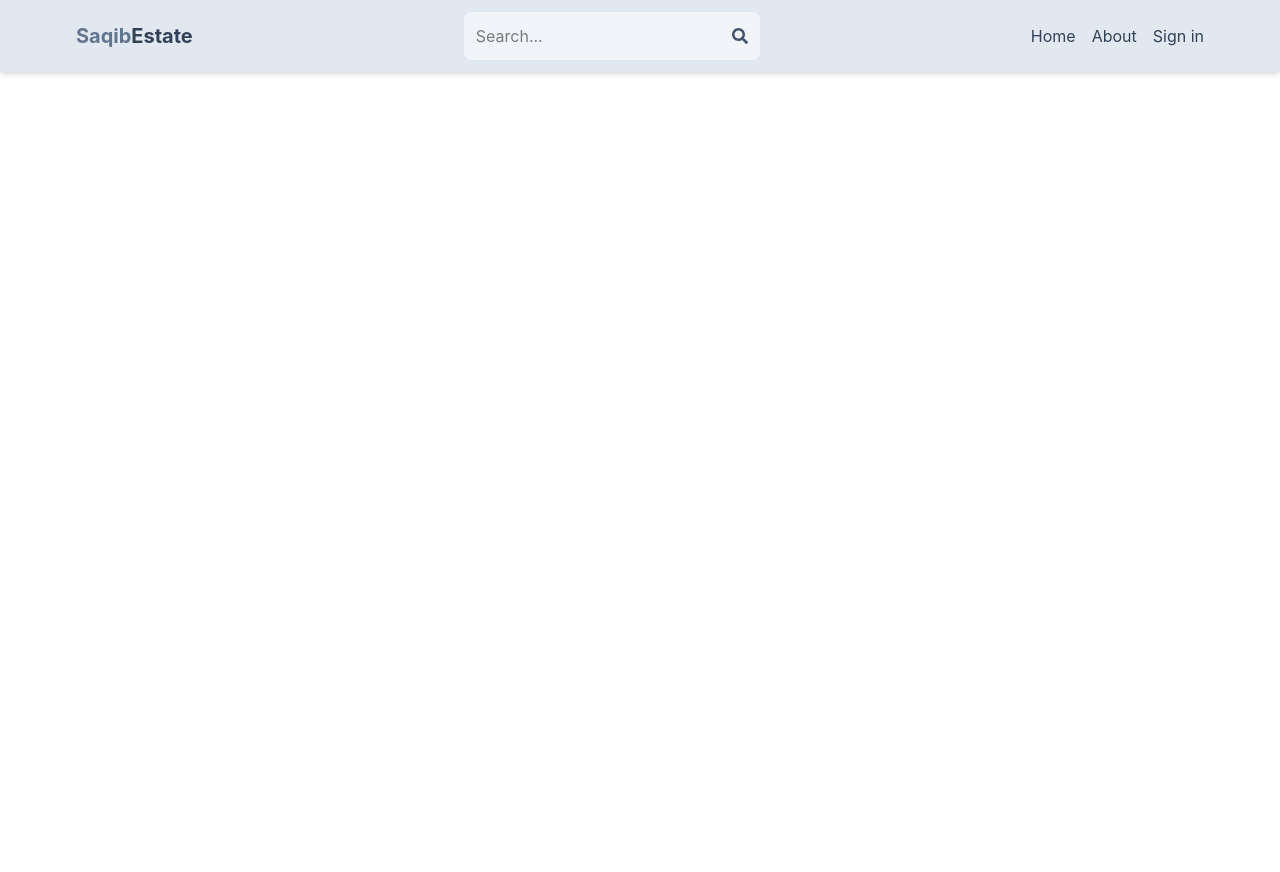
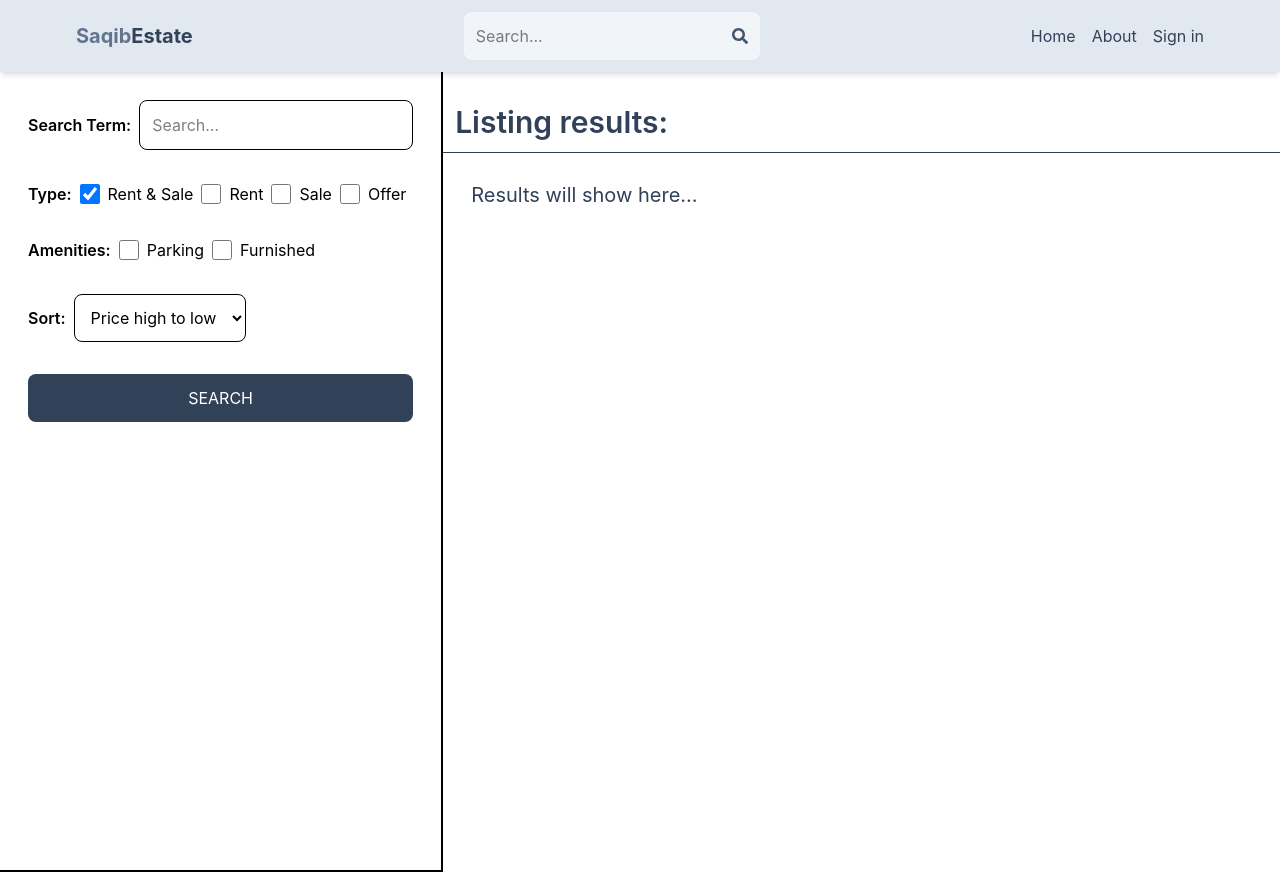
Before and after one commit to SaqibShafiq007/mern-estate, a React (Vite) app in the folder client/: page /search in a window 1280 px wide. Before the commit the page ends 800 px from the top, so only its background shows below. Built offline with nearby package versions, Linux system fonts and the light colour scheme; no server answers.

Commit message:
create Search page ui and events

```diff
--- a/client/src/App.jsx
+++ b/client/src/App.jsx
@@ -11,6 +11,7 @@ import PrivateRoute from './components/PrivateRoute';
 import CreateListing from './pages/CreateListing';
 import UpdateListing from './pages/updateListing';
 import Listing from './pages/Listing';
+import Search from './pages/Search';
 
 export default function App() {
   return (
@@ -22,6 +23,7 @@ export default function App() {
         <Route path='/sign-up' element={<SignUp />} />
         <Route path='/about' element={<About />} />
         <Route path='/listing/:id' element={<Listing />} />
+        <Route path='/search' element={<Search />} />
 
         <Route element={<PrivateRoute />}>
           <Route path='/profile' element={<Profile />} />
--- /dev/null
+++ b/client/src/Pages/Search.jsx
@@ -0,0 +1,199 @@
+import { useState, useEffect } from 'react';
+import { useNavigate } from 'react-router-dom';
+
+export default function Search() {
+  const [loading, setLoading] = useState(false);
+  const [listings, setListings] = useState([]);
+  const [showMore, setShowMore] = useState(false);
+  const navigate = useNavigate();
+  const [sidebardata, setSidebardata] = useState({
+    searchTerm: '',
+    type: 'all',
+    parking: false,
+    furnished: false,
+    offer: false,
+    sort: 'created_at',
+    order: 'desc',
+  });
+
+  useEffect(() => {
+    const urlParams = new URLSearchParams(location.search);
+    const searchTermFromUrl = urlParams.get('searchTerm');
+    const typeFromUrl = urlParams.get('type');
+    const parkingFromUrl = urlParams.get('parking');
+    const furnishedFromUrl = urlParams.get('furnished');
+    const offerFromUrl = urlParams.get('offer');
+    const sortFromUrl = urlParams.get('sort');
+    const orderFromUrl = urlParams.get('order');
+
+    if (
+      searchTermFromUrl ||
+      typeFromUrl ||
+      parkingFromUrl ||
+      furnishedFromUrl ||
+      offerFromUrl ||
+      sortFromUrl ||
+      orderFromUrl
+    ) {
+      setSidebardata({
+        searchTerm: searchTermFromUrl || '',
+        type: typeFromUrl || 'all',
+        parking: parkingFromUrl === 'true' ? true : false,
+        furnished: furnishedFromUrl === 'true' ? true : false,
+        offer: offerFromUrl === 'true' ? true : false,
+        sort: sortFromUrl || 'created_at',
+        order: orderFromUrl || 'desc',
+      });
+    }
+
+    const fetchListings = async () => {
+      setLoading(true);
+      setShowMore(false);
+      const searchQuery = urlParams.toString();
+      const res = await fetch(`/api/listing/get?${searchQuery}`);
+      const data = await res.json();
+      if (data.length > 8) {
+        setShowMore(true);
+      } else {
+        setShowMore(false);
+      }
+      setListings(data);
+      setLoading(false);
+    };
+
+    fetchListings();
+  }, [location.search]);
+
+
+
+  const handleChange = (e) => {
+    // Handle type checkboxes (all, rent, sale)
+    if (
+      e.target.id === 'all' ||
+      e.target.id === 'rent' ||
+      e.target.id === 'sale'
+    ) {
+      setSidebardata({ ...sidebardata, type: e.target.id });
+    }
+
+    // Handle search text input
+    if (e.target.id === 'searchTerm') {
+      setSidebardata({ ...sidebardata, searchTerm: e.target.value });
+    }
+
+    // Handle parking, furnished, offer checkboxes
+    if (
+      e.target.id === 'parking' ||
+      e.target.id === 'furnished' ||
+      e.target.id === 'offer'
+    ) {
+      setSidebardata({
+        ...sidebardata,
+        [e.target.id]: e.target.checked || e.target.checked === 'true' ? true : false,
+      });
+    }
+
+    // Handle sort dropdown
+    if (e.target.id === 'sort_order') {
+      const sort = e.target.value.split('_')[0] || 'created_at';
+      const order = e.target.value.split('_')[1] || 'desc';
+      setSidebardata({ ...sidebardata, sort, order });
+    }
+  };
+
+  const handleSubmit = (e) => {
+    e.preventDefault();
+    const urlParams = new URLSearchParams();
+    urlParams.set('searchTerm', sidebardata.searchTerm);
+    urlParams.set('type', sidebardata.type);
+    urlParams.set('parking', sidebardata.parking);
+    urlParams.set('furnished', sidebardata.furnished);
+    urlParams.set('offer', sidebardata.offer);
+    urlParams.set('sort', sidebardata.sort);
+    urlParams.set('order', sidebardata.order);
+    const searchQuery = urlParams.toString();
+    navigate(`/search?${searchQuery}`);
+  };
+
+  return (
+    <div className='flex flex-col md:flex-row'>
+      {/* Sidebar / Filters */}
+      <div className='p-7 border-b-2 md:border-r-2 md:min-h-screen'>
+        <form onSubmit={handleSubmit} className='flex flex-col gap-8'>
+
+          {/* Search Term */}
+          <div className='flex items-center gap-2'>
+            <label className='whitespace-nowrap font-semibold'>Search Term:</label>
+            <input
+              type='text'
+              id='searchTerm'
+              placeholder='Search...'
+              className='border rounded-lg p-3 w-full'
+              value={sidebardata.searchTerm}
+              onChange={handleChange}
+            />
+          </div>
+
+          {/* Type */}
+          <div className='flex gap-2 flex-wrap items-center'>
+            <label className='font-semibold'>Type:</label>
+            <div className='flex gap-2'>
+              <input type='checkbox' id='all' className='w-5' onChange={handleChange} checked={sidebardata.type === 'all'} />
+              <span>Rent & Sale</span>
+            </div>
+            <div className='flex gap-2'>
+              <input type='checkbox' id='rent' className='w-5' onChange={handleChange} checked={sidebardata.type === 'rent'} />
+              <span>Rent</span>
+            </div>
+            <div className='flex gap-2'>
+              <input type='checkbox' id='sale' className='w-5' onChange={handleChange} checked={sidebardata.type === 'sale'} />
+              <span>Sale</span>
+            </div>
+            <div className='flex gap-2'>
+              <input type='checkbox' id='offer' className='w-5' onChange={handleChange} checked={sidebardata.offer} />
+              <span>Offer</span>
+            </div>
+          </div>
+
+          {/* Amenities */}
+          <div className='flex gap-2 flex-wrap items-center'>
+            <label className='font-semibold'>Amenities:</label>
+            <div className='flex gap-2'>
+              <input type='checkbox' id='parking' className='w-5' onChange={handleChange} checked={sidebardata.parking} />
+              <span>Parking</span>
+            </div>
+            <div className='flex gap-2'>
+              <input type='checkbox' id='furnished' className='w-5' onChange={handleChange} checked={sidebardata.furnished} />
+              <span>Furnished</span>
+            </div>
+          </div>
+
+          {/* Sort */}
+          <div className='flex items-center gap-2'>
+            <label className='font-semibold'>Sort:</label>
+            <select onChange={handleChange} defaultValue={'created_at_desc'} id='sort_order' className='border rounded-lg p-3'>
+              <option value='regularPrice_desc'>Price high to low</option>
+              <option value='regularPrice_asc'>Price low to high</option>
+              <option value='createdAt_desc'>Latest</option>
+              <option value='createdAt_asc'>Oldest</option>
+            </select>
+          </div>
+
+          <button className='bg-slate-700 text-white p-3 rounded-lg uppercase hover:opacity-95'>
+            Search
+          </button>
+        </form>
+      </div>
+
+      {/* Results */}
+      <div className='flex-1'>
+        <h1 className='text-3xl font-semibold border-b p-3 text-slate-700 mt-5'>
+          Listing results:
+        </h1>
+        <div className='p-7 flex flex-wrap gap-4'>
+          <p className='text-xl text-slate-700'>Results will show here...</p>
+        </div>
+      </div>
+    </div>
+  );
+}
```
